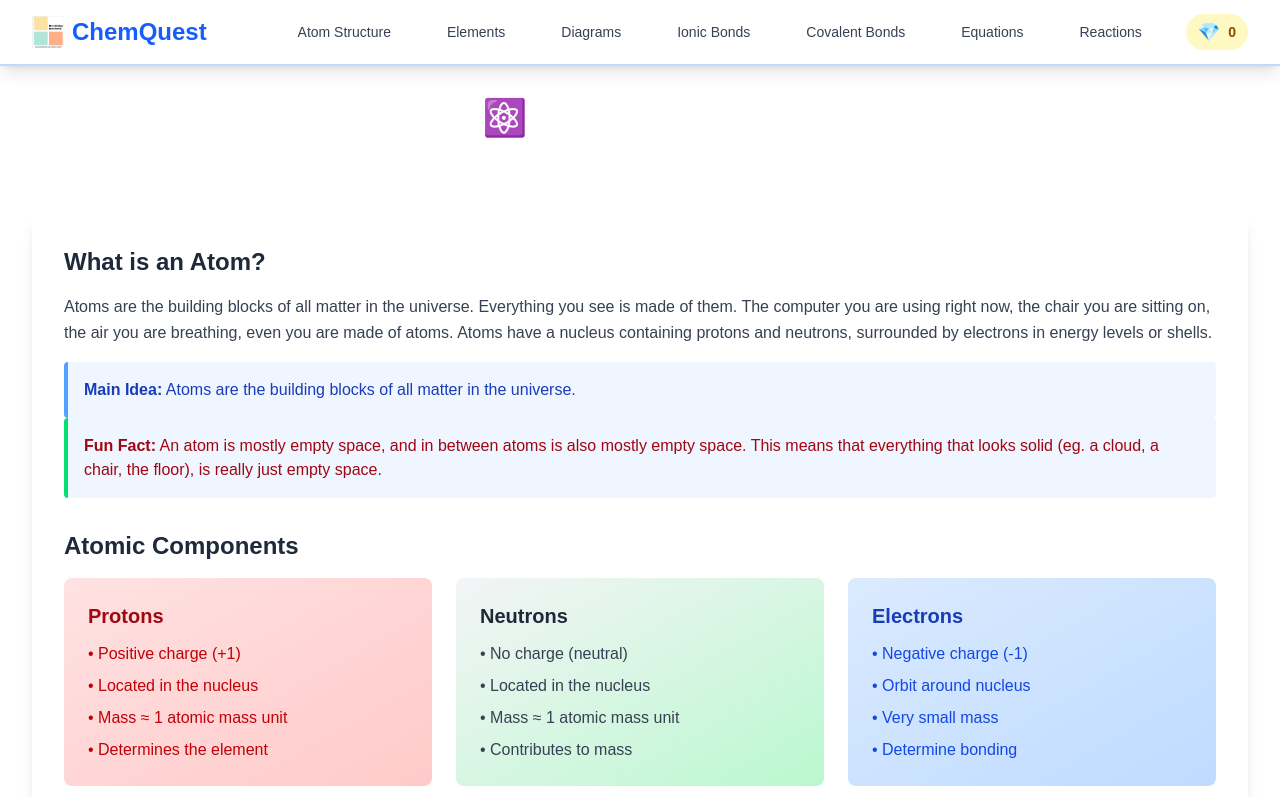
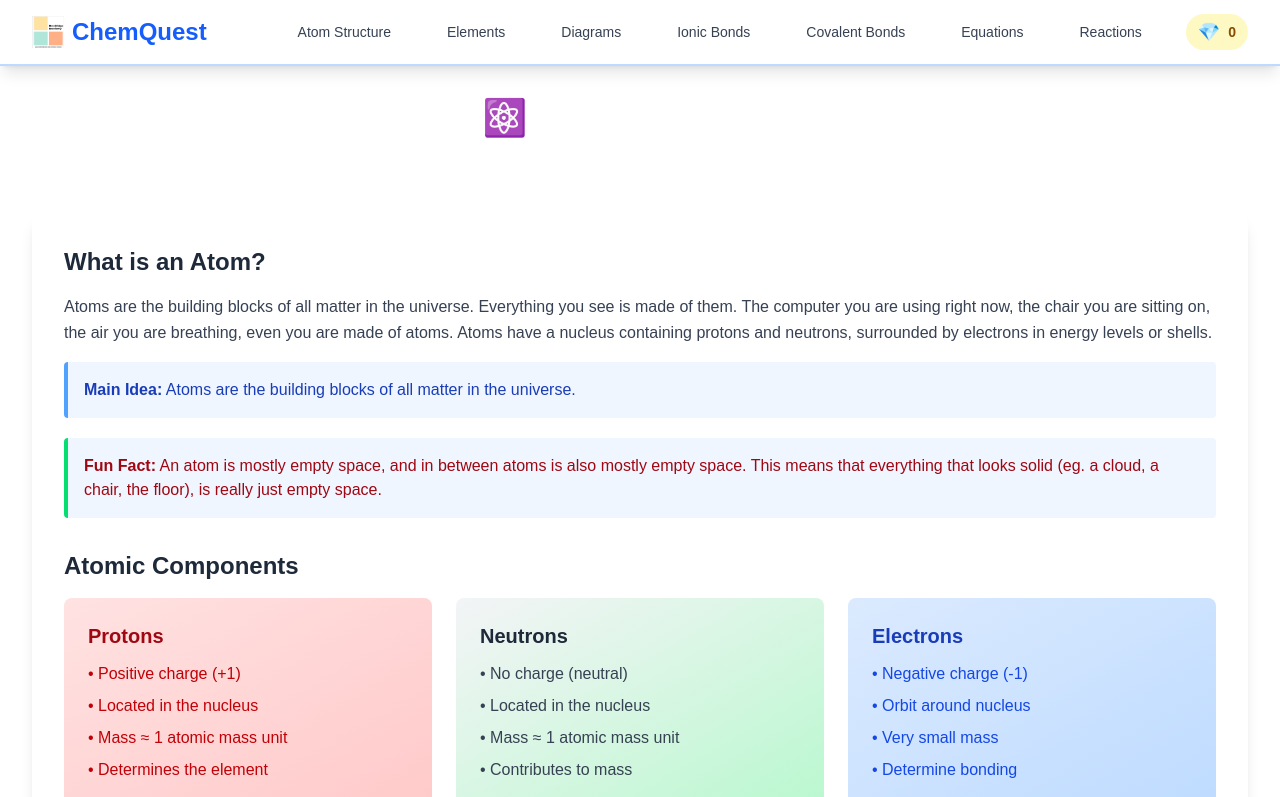
Before and after one commit to JoshuaChou10/chemquest, a Next.js app: page /atom-structure in a window 1280 px wide. Shown: the top 797 px of the page. Built offline with nearby package versions, Linux system fonts and the light colour scheme.

Commit message:
unescaped html

```diff
--- a/app/atom-structure/page.tsx
+++ b/app/atom-structure/page.tsx
@@ -25,7 +25,8 @@ export default function AtomStructure() {
               <strong>Main Idea:</strong> Atoms are the building blocks of all matter in the universe.
             </p>
           </div>
-          <div className="bg-blue-50 border-l-4 border-green-400 p-4 rounded">
+
+          <div className="bg-blue-50 border-l-4 border-green-400 p-4 mt-5 rounded">
             <p className="text-red-800">
               <strong>Fun Fact:</strong> An atom is mostly empty space, and in between atoms is also mostly empty space. This means that everything that looks solid (eg. a cloud, a chair, the floor), is really just empty space.
             </p>
@@ -117,7 +118,7 @@ export default function AtomStructure() {
               <h3 className="text-xl font-semibold text-yellow-800 mb-3">Atomic Number (Z)</h3>
               <p className="text-yellow-700 mb-3">
                 The number of protons in the nucleus. Each element has its own unique number. For example, if on a quiz you are asked
-                "What is the element with the atomic number of 6", there is only one correct answer - Carbon!
+                &quot;What is the element with the atomic number of 6&quot;, there is only one correct answer - Carbon!
               </p>
               <div className="bg-yellow-100 p-3 rounded">
                 <p className="text-yellow-800 font-semibold">Example: Carbon has 6 protons, so Z = 6</p>
```
